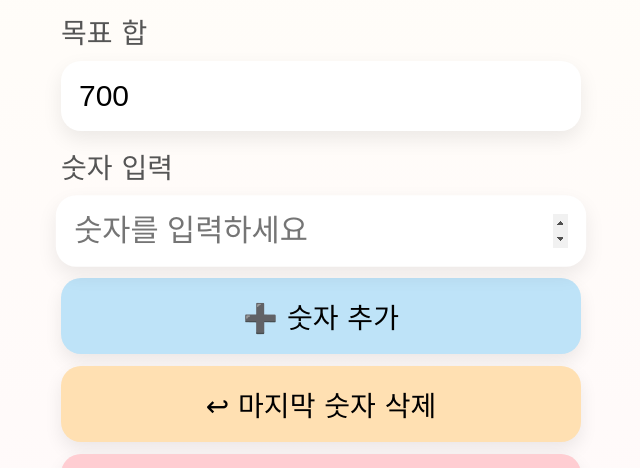
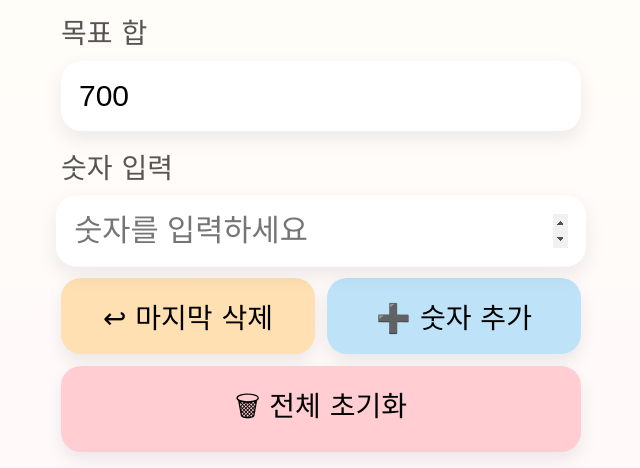
Before and after one commit to snowyMountain98/Postmate, a plain HTML site: page index.html in a window 1280 px wide. Shown: the part 114-582 px from the top of the page, without its empty margins (319-959 px from the left). Drawn offline with Linux system fonts and the light colour scheme; a web font is replaced by a local one.

Commit message:
Add files via upload

```diff
--- a/index.html
+++ b/index.html
@@ -19,22 +19,17 @@
     <label>숫자 입력</label>
     <input id="number" type="number" placeholder="숫자를 입력하세요">
 
-    <button id="addBtn" onclick="addNumber()">➕ 숫자 추가</button>
-    <button id="deleteBtn" onclick="deleteLast()">↩ 마지막 숫자 삭제</button>
+    <div class="button-row">
+        <button id="deleteBtn" onclick="deleteLast()">↩ 마지막 삭제</button>
+        <button id="addBtn" onclick="addNumber()">➕ 숫자 추가</button>
+    </div>
+
     <button id="clearBtn" onclick="clearAll()">🗑 전체 초기화</button>
 
     <div class="box">
-
-        <div id="count">
-            입력 개수 : 0개
-        </div>
-
+        <div id="count">입력 개수 : 0개</div>
         <b>입력된 숫자</b>
-
-        <div id="numbers">
-            아직 없습니다.
-        </div>
-
+        <div id="numbers">아직 없습니다.</div>
     </div>
 
     <div class="box">
--- a/style.css
+++ b/style.css
@@ -64,6 +64,17 @@ button {
     transition: 0.2s;
     box-shadow:
         0 8px 18px rgba(0,0,0,0.08);
+}
+
+.button-row {
+    display: flex;
+    gap: 12px;
+    margin-top: 12px;
+}
+
+.button-row button {
+    width: 50%;
+    margin-top: 0;
 }
 
 button:active {
```
